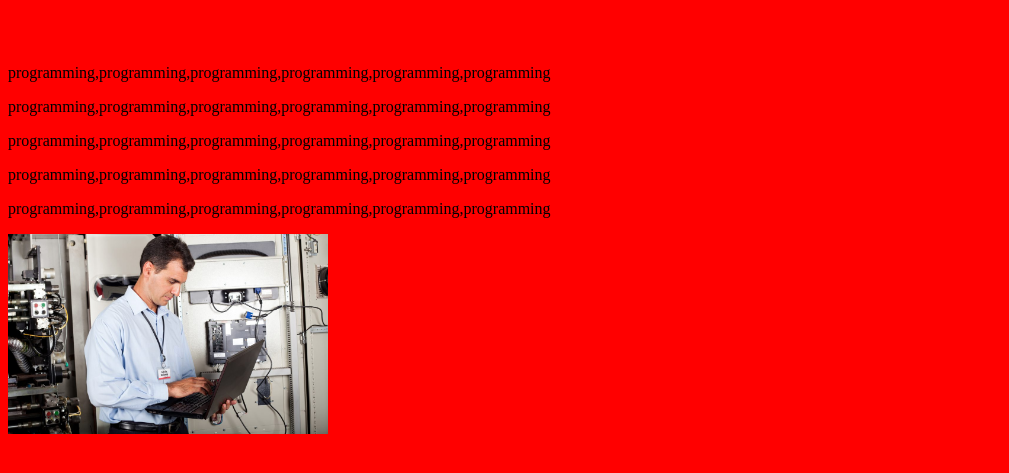
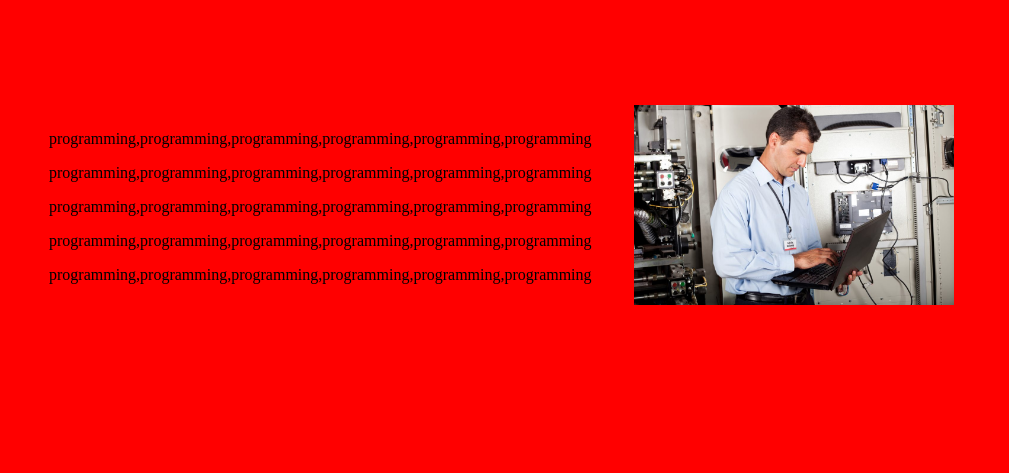
Before and after one commit to balachandrangit2020/Bala-Web-Development, a plain HTML site: page CSS1/program_lover.html in a window 1280 px wide. Shown: the part 185-658 px from the top of the page, without its empty margins (0-1009 px from the left). Drawn offline with Linux system fonts and the light colour scheme.

Commit message:
using table tag i moved the image

```diff
--- a/CSS1/program_lover.html
+++ b/CSS1/program_lover.html
@@ -7,11 +7,15 @@
   </head>
   <body>
     <h1>I love programming</h1>
+      <table cellspacing="40">
+        <tr>
+    <td><p>programming,programming,programming,programming,programming,programming</p>
     <p>programming,programming,programming,programming,programming,programming</p>
     <p>programming,programming,programming,programming,programming,programming</p>
     <p>programming,programming,programming,programming,programming,programming</p>
-    <p>programming,programming,programming,programming,programming,programming</p>
-    <p>programming,programming,programming,programming,programming,programming</p>
-    <img src="image1/programmer.png" img height="200px" alt="programmer bala">
+    <p>programming,programming,programming,programming,programming,programming</p></td>
+    <td><img src="image1/programmer.png" img height="200px" alt="programmer bala"></td>
+  </tr>
+</table>
   </body>
 </html>
--- a/CSS1/styles1.css
+++ b/CSS1/styles1.css
@@ -3,7 +3,6 @@ body{
 }
 
 
-
 h1{
   color: blue; font-size: 100px;
 }
```
